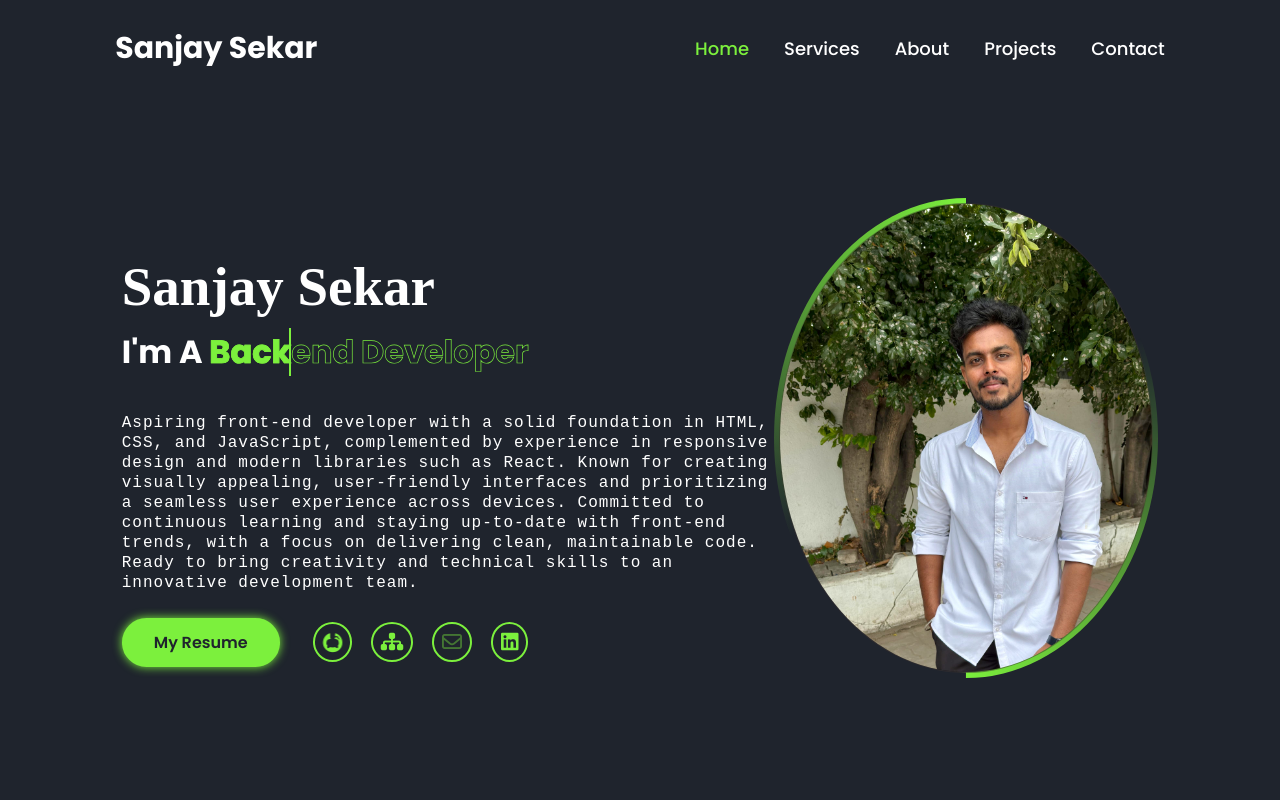
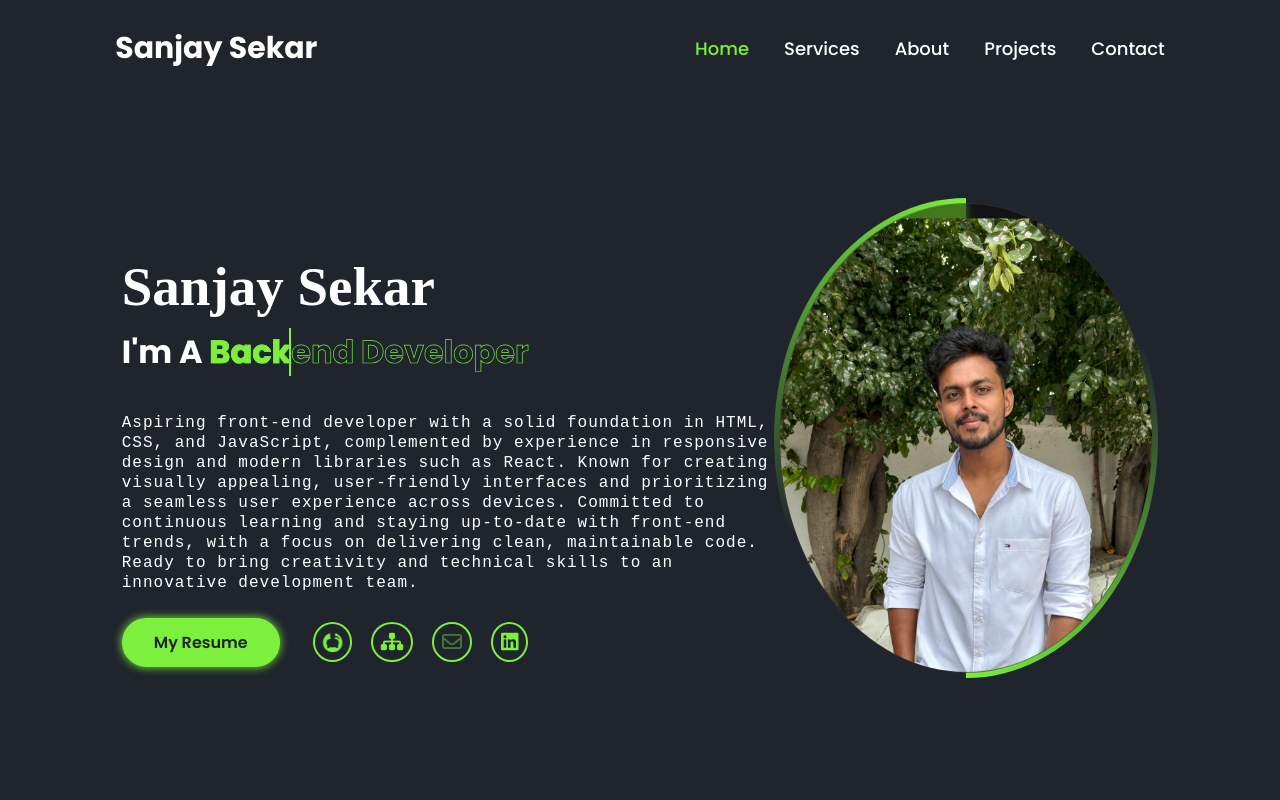
Before and after one commit to sanjaysekar2506/My-Portfolio, a plain HTML site: page index.html in a window 1280 px wide. Shown: the top 800 px of the page. Drawn offline with Linux system fonts and the light colour scheme.

Commit message:
Updated files with recent changes

```diff
--- a/styel.css
+++ b/styel.css
@@ -450,15 +450,14 @@ a {
 /* Image Styling */
 .home-img .img-box .img-item img {
     position: absolute;
-    top: 70%;
-    left: 63%;
+    top: 81%;
+    left: 58%;
     transform: translate(-50%, -50%);
-    width: 134%;
+    width: 147%;
     height: auto;
     object-fit: contain;
     mix-blend-mode: lighten;
 }
-
 /* Bar Animation */
 .bar-animation {
     position: absolute;
```
